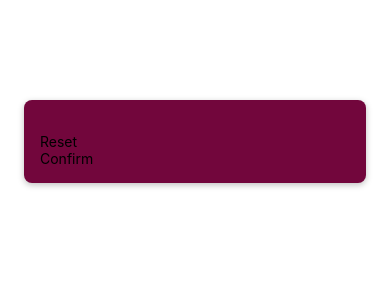
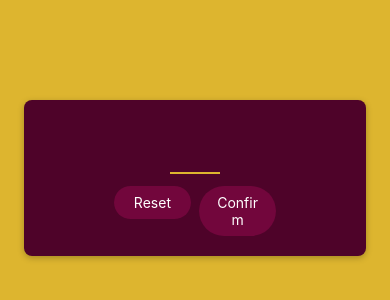
Before and after one commit to Talison-Miguel/React-Native-The-Practical-Guide, a React Native app in the folder 03-Building a Mini-Game App/: screen / in a window 390 px wide. Shown: the top 300 px of the page. Built offline with nearby package versions, Linux system fonts and the light colour scheme.

Commit message:
feat: Add startGameScreen

```diff
--- a/03-Building a Mini-Game App/App.jsx
+++ b/03-Building a Mini-Game App/App.jsx
@@ -3,11 +3,16 @@
 import { StartGameScreen } from './screens/StartGameScreen';
 
 export default function App() {
-  return (
-    <StartGameScreen/>
-  );
+    return (
+        <View style={styles.rootScreen}>
+            <StartGameScreen/>
+        </View>
+    );
 }
 
 const styles = StyleSheet.create({
-
+    rootScreen: {
+        backgroundColor: '#ddb52f',
+        flex: 1
+    }
 });
--- a/03-Building a Mini-Game App/components/PrimaryButton.jsx
+++ b/03-Building a Mini-Game App/components/PrimaryButton.jsx
@@ -1,11 +1,47 @@
-import { Text, View } from "react-native";
+import { Pressable, StyleSheet, Text, View } from "react-native";
 
 export function PrimaryButton({ children }) {
+    function pressHandler() {
+        console.log('Press')
+    }
+
     return (
-        <View>
-            <Text>
-                {children}
-            </Text>
+        <View style={styles.buttonOuterContainer}>
+            <Pressable
+                style={({pressed}) => pressed ? [styles.buttonInnerContainer, styles.pressed] : styles.buttonInnerContainer}
+                onPress={pressHandler}
+                android_ripple={{ color: '#640233'}}
+            >
+                <Text style={styles.buttonText}>
+                    {children}
+                </Text>
+            </Pressable>
         </View>
     )
 }
+
+const styles = StyleSheet.create({
+    buttonOuterContainer: {
+        borderRadius: 28,
+        margin: 4,
+        overflow: 'hidden'
+    },
+    buttonInnerContainer: {
+        backgroundColor: '#72063c',
+        paddingVertical: 8,
+        paddingHorizontal: 16,
+
+        elevation: 2,
+        shadowColor: 'black',
+        shadowOffset: { width: 0, height:  1},
+        shadowRadius: 3,
+        shadowOpacity: 0.25,
+    },
+    buttonText: {
+        color: 'white',
+        textAlign: 'center'
+    },
+    pressed: {
+        opacity: 0.75
+    }
+})
--- a/03-Building a Mini-Game App/screens/StartGameScreen.jsx
+++ b/03-Building a Mini-Game App/screens/StartGameScreen.jsx
@@ -4,19 +4,27 @@
 export function StartGameScreen() {
     return (
         <View style={styles.inputContainer}>
-            <TextInput/>
-            <PrimaryButton>Reset</PrimaryButton>
-            <PrimaryButton>Confirm</PrimaryButton>
+            <TextInput style={styles.numberInput} maxLength={2} keyboardType="number-pad" autoCapitalize="none" autoCorrect={false}/>
+            <View style={styles.buttonsContainer}>
+                <View style={styles.buttonContainer}>
+                    <PrimaryButton>Reset</PrimaryButton>
+                </View>
+                <View style={styles.buttonContainer}>
+                    <PrimaryButton>Confirm</PrimaryButton>
+                </View>
+            </View>
         </View>
     )
 }
 
 const styles = StyleSheet.create({
     inputContainer: {
+        justifyContent: 'center',
+        alignItems: 'center',
         padding: 16,
         marginTop: 100,
         marginHorizontal: 24,
-        backgroundColor: '#72063c',
+        backgroundColor: '#4e0329',
         borderRadius: 8,
 
         //Android
@@ -27,5 +35,22 @@
         shadowOffset: { width: 0, height:  2},
         shadowRadius: 6,
         shadowOpacity: 0.25
+    },
+    numberInput: {
+        height: 50,
+        width: 50,
+        fontSize: 32,
+        borderBottomColor: '#ddb52f',
+        borderBottomWidth: 2,
+        color: '#ddb52f',
+        marginVertical: 8,
+        fontWeight: 'bold',
+        textAlign: 'center'
+    },
+    buttonsContainer: {
+        flexDirection: 'row',
+    },
+    buttonContainer: {
+        flex: 1
     }
 })
```
